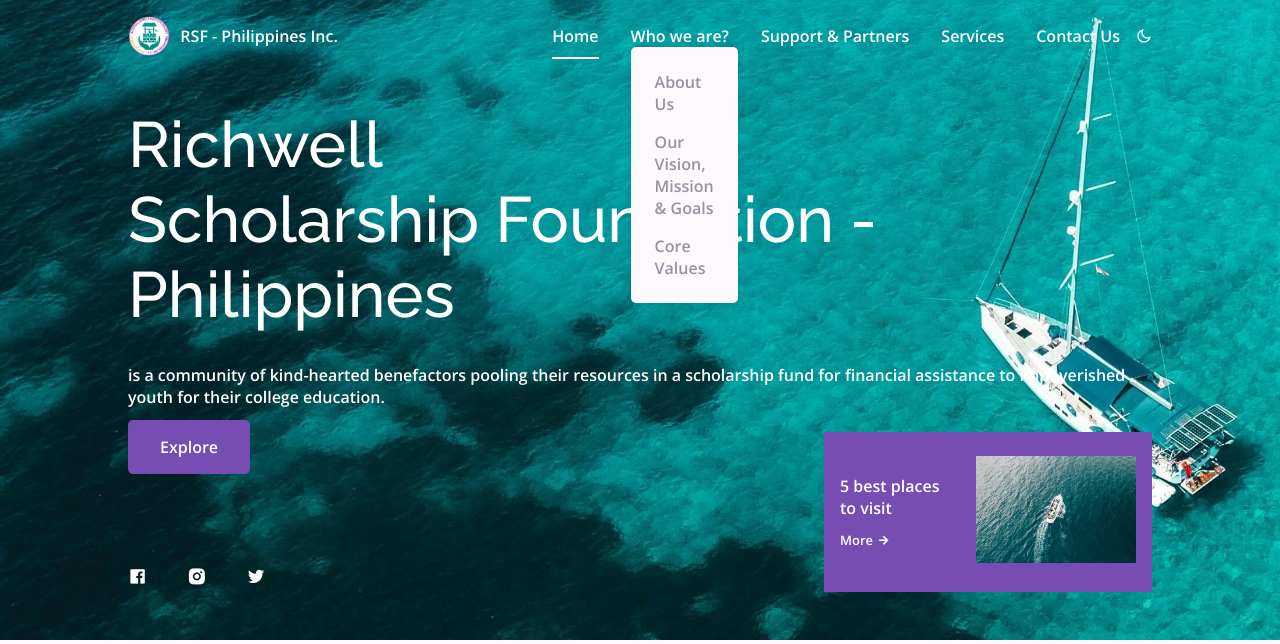
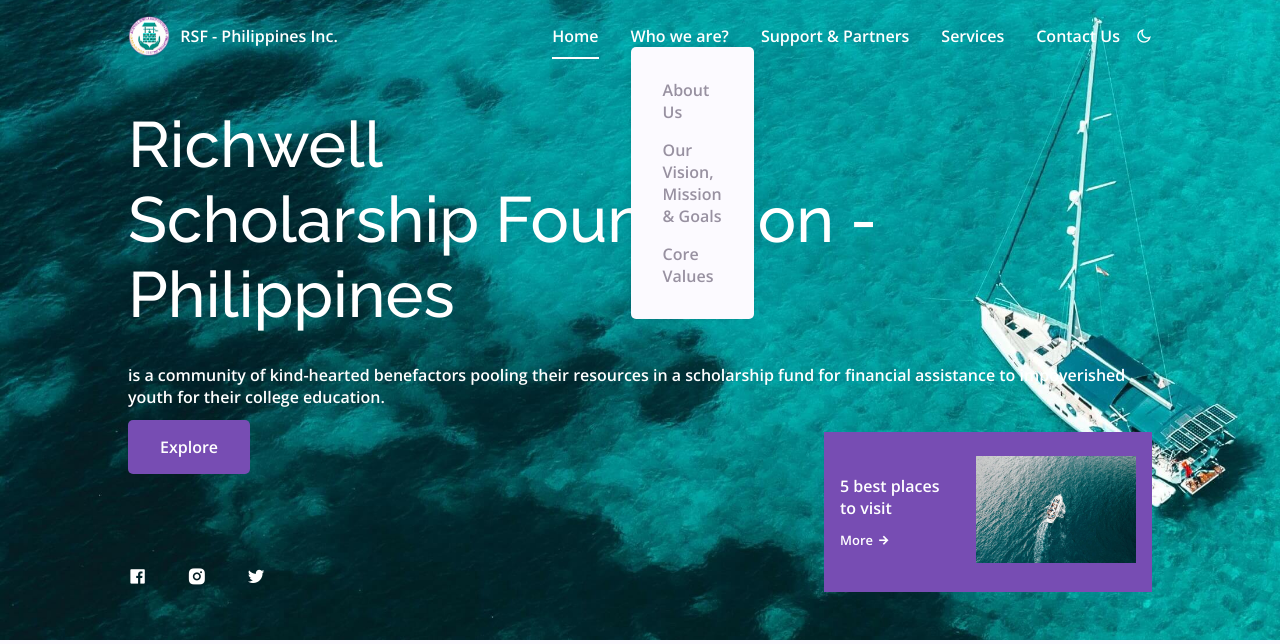
Before and after one commit to RSFPHILSINC/rsfphils, a PHP site: page / in a window 1280 px wide, after a click on "Who we are?". Shown: the top 644 px of the page. Run offline with PHP 8.4, Linux system fonts and the light colour scheme.

Commit message:
Update styles.css

```diff
--- a/assets/css/styles.css
+++ b/assets/css/styles.css
@@ -19,29 +19,29 @@
   --text-color-light: hsl(var(--hue-color), 8%, 60%);
   --input-color: hsl(var(--hue-color), 24%, 97%);
   --body-color: hsl(var(--hue-color), 100%, 99%);
-  --white-color: #FFF;
+  --white-color: #fff;
   --scroll-bar-color: hsl(var(--hue-color), 12%, 90%);
   --scroll-thumb-color: hsl(var(--hue-color), 12%, 75%);
 
   /*========== Font and typography ==========*/
-  --body-font: 'Open Sans', sans-serif;
-  --title-font: 'Raleway', sans-serif;
+  --body-font: "Open Sans", sans-serif;
+  --title-font: "Raleway", sans-serif;
   --biggest-font-size: 2.5rem;
   --h1-font-size: 1.5rem;
   --h2-font-size: 1.25rem;
   --h3-font-size: 1rem;
-  --normal-font-size: .938rem;
-  --small-font-size: .813rem;
-  --smaller-font-size: .75rem;
+  --normal-font-size: 0.938rem;
+  --small-font-size: 0.813rem;
+  --smaller-font-size: 0.75rem;
 
   /*========== Font weight ==========*/
   --font-medium: 500;
   --font-semi-bold: 600;
 
   /*========== Margenes Bottom ==========*/
-  --mb-0-25: .25rem;
-  --mb-0-5: .5rem;
-  --mb-0-75: .75rem;
+  --mb-0-25: 0.25rem;
+  --mb-0-5: 0.5rem;
+  --mb-0-75: 0.75rem;
   --mb-1: 1rem;
   --mb-1-25: 1.25rem;
   --mb-1-5: 1.5rem;
@@ -53,7 +53,7 @@
   --z-fixed: 100;
 
   /*========== Hover overlay ==========*/
-  --img-transition: .3s;
+  --img-transition: 0.3s;
   --img-hidden: hidden;
   --img-scale: scale(1.1);
 }
@@ -65,16 +65,20 @@
     --h2-font-size: 1.75rem;
     --h3-font-size: 1.25rem;
     --normal-font-size: 1rem;
-    --small-font-size: .875rem;
-    --smaller-font-size: .813rem;
+    --small-font-size: 0.875rem;
+    --smaller-font-size: 0.813rem;
   }
 }
 
 /*========== Variables Dark theme ==========*/
 body.dark-theme {
-  --first-color: hsl(var(--hue-color), 50%, 60%);  /* Softer but visible */
+  --first-color: hsl(var(--hue-color), 50%, 60%); /* Softer but visible */
   --first-color-second: hsl(var(--hue-color), 45%, 55%);
-  --first-color-alt: hsl(var(--hue-color), 55%, 65%); /* Slightly brighter hover */
+  --first-color-alt: hsl(
+    var(--hue-color),
+    55%,
+    65%
+  ); /* Slightly brighter hover */
   --title-color: hsl(var(--hue-color), 24%, 95%);
   --text-color: hsl(var(--hue-color), 8%, 75%);
   --input-color: hsl(var(--hue-color), 29%, 16%);
@@ -333,7 +341,7 @@ input {
   top: 100%;
   left: 0;
   background-color: var(--body-color);
-  padding: 1rem;
+  padding: 1.5rem;
   border-radius: 5px;
   box-shadow: 0 0 10px rgba(0, 0, 0, 0.1);
 }
@@ -877,7 +889,7 @@ input {
 
 /*=============== SCROLL BAR ===============*/
 ::-webkit-scrollbar {
-  width: .60rem;
+  width: 0.6rem;
   background-color: var(--scroll-bar-color);
 }
 
```
Also changed, not shown: other parts of assets/css/styles.css (+48 -37 lines).
